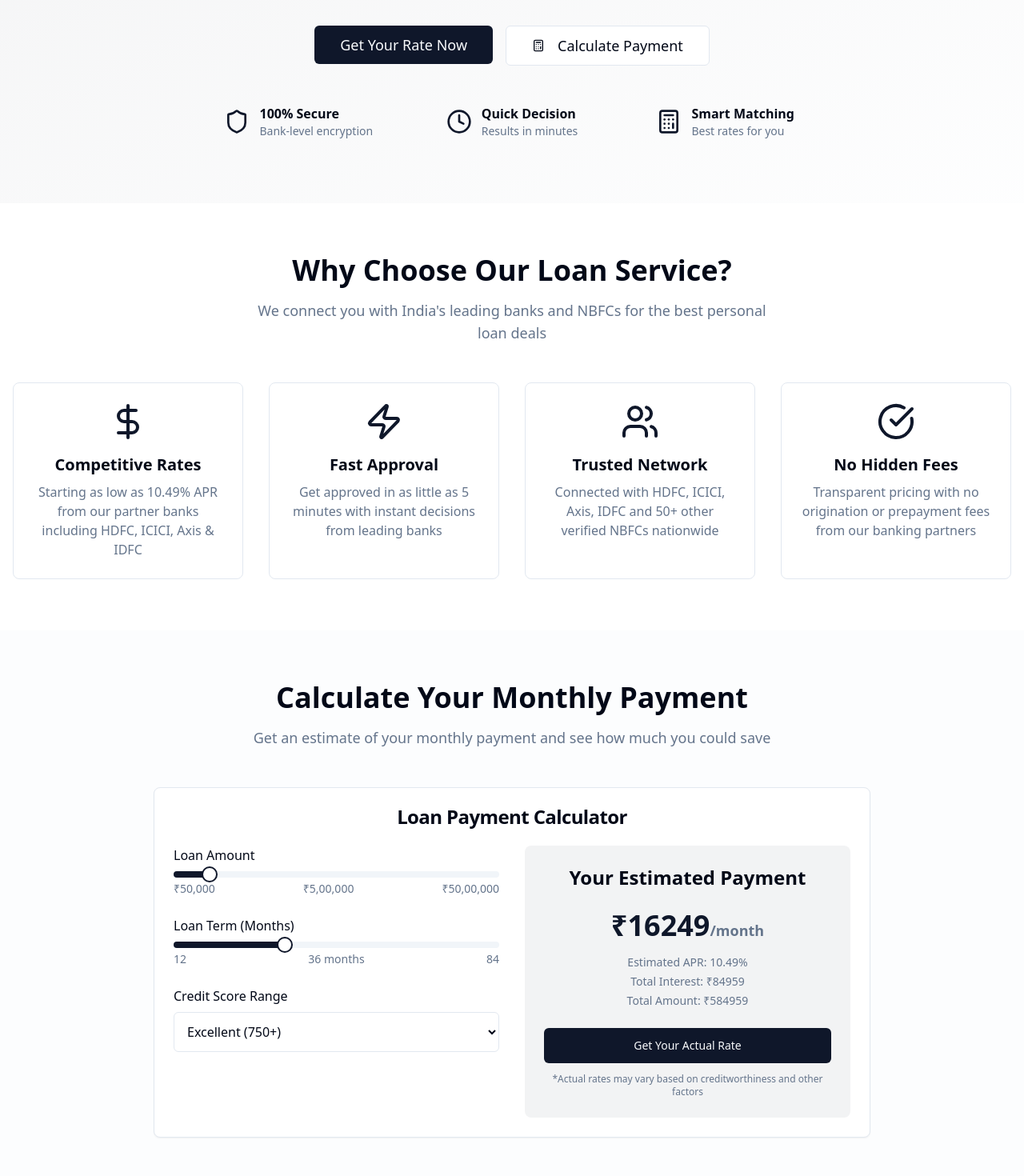
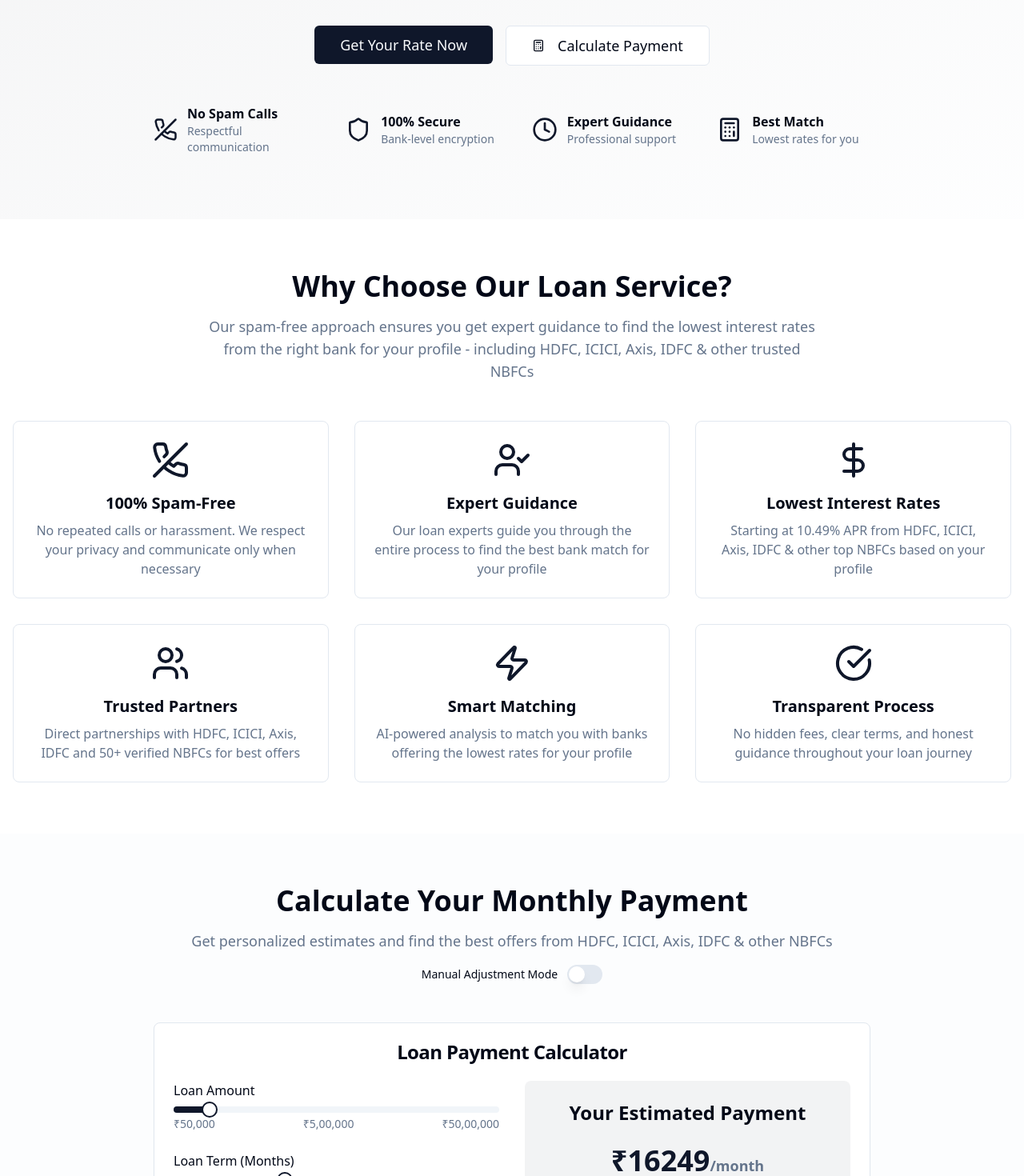
Before and after one commit to asatishpaul/simple-hi-universe-maker, a React (Vite) app: page / in a window 1280 px wide. Shown: the part 280-1750 px from the top of the page at 80% size. Built offline with nearby package versions, Linux system fonts and the light colour scheme.

Commit message:
feat: Enhance website with spam-free guarantee and calculator modifications
- Highlight spam-free process throughout the application.
- Guide users on loan applications and bank suitability.
- Add manual modification options for loan amount, term, and interest rates in the loan calculator.

```diff
--- a/src/components/Features.tsx
+++ b/src/components/Features.tsx
@@ -1,27 +1,37 @@
 
-import { CheckCircle, DollarSign, Users, Zap } from "lucide-react";
+import { CheckCircle, DollarSign, Users, Zap, PhoneOff, UserCheck } from "lucide-react";
 
 export const Features = () => {
   const features = [
     {
+      icon: PhoneOff,
+      title: "100% Spam-Free",
+      description: "No repeated calls or harassment. We respect your privacy and communicate only when necessary"
+    },
+    {
+      icon: UserCheck,
+      title: "Expert Guidance",
+      description: "Our loan experts guide you through the entire process to find the best bank match for your profile"
+    },
+    {
       icon: DollarSign,
-      title: "Competitive Rates",
-      description: "Starting as low as 10.49% APR from our partner banks including HDFC, ICICI, Axis & IDFC"
+      title: "Lowest Interest Rates",
+      description: "Starting at 10.49% APR from HDFC, ICICI, Axis, IDFC & other top NBFCs based on your profile"
+    },
+    {
+      icon: Users,
+      title: "Trusted Partners",
+      description: "Direct partnerships with HDFC, ICICI, Axis, IDFC and 50+ verified NBFCs for best offers"
     },
     {
       icon: Zap,
-      title: "Fast Approval",
-      description: "Get approved in as little as 5 minutes with instant decisions from leading banks"
-    },
-    {
-      icon: Users,
-      title: "Trusted Network",
-      description: "Connected with HDFC, ICICI, Axis, IDFC and 50+ other verified NBFCs nationwide"
+      title: "Smart Matching",
+      description: "AI-powered analysis to match you with banks offering the lowest rates for your profile"
     },
     {
       icon: CheckCircle,
-      title: "No Hidden Fees",
-      description: "Transparent pricing with no origination or prepayment fees from our banking partners"
+      title: "Transparent Process",
+      description: "No hidden fees, clear terms, and honest guidance throughout your loan journey"
     }
   ];
 
@@ -32,12 +42,12 @@ export const Features = () => {
           <h2 className="text-3xl md:text-4xl font-bold text-foreground mb-4">
             Why Choose Our Loan Service?
           </h2>
-          <p className="text-lg text-muted-foreground max-w-2xl mx-auto">
-            We connect you with India's leading banks and NBFCs for the best personal loan deals
+          <p className="text-lg text-muted-foreground max-w-3xl mx-auto">
+            Our spam-free approach ensures you get expert guidance to find the lowest interest rates from the right bank for your profile - including HDFC, ICICI, Axis, IDFC & other trusted NBFCs
           </p>
         </div>
 
-        <div className="grid grid-cols-1 md:grid-cols-2 lg:grid-cols-4 gap-8">
+        <div className="grid grid-cols-1 md:grid-cols-2 lg:grid-cols-3 gap-8">
           {features.map((feature, index) => (
             <div key={index} className="text-center p-6 rounded-lg border bg-card hover:shadow-lg transition-shadow">
               <feature.icon className="h-12 w-12 text-primary mx-auto mb-4" />
--- a/src/components/Hero.tsx
+++ b/src/components/Hero.tsx
@@ -1,6 +1,6 @@
 
 import { Button } from "@/components/ui/button";
-import { Calculator, Shield, Clock } from "lucide-react";
+import { Calculator, Shield, Clock, PhoneOff } from "lucide-react";
 
 export const Hero = () => {
   const scrollToForm = () => {
@@ -13,12 +13,12 @@ export const Hero = () => {
         <div className="max-w-4xl mx-auto text-center">
           <h1 className="text-4xl md:text-6xl font-bold text-foreground mb-6">
             Get Your Personal Loan
-            <span className="text-primary block">In Minutes, Not Days</span>
+            <span className="text-primary block">100% Spam-Free Process</span>
           </h1>
 
           <p className="text-xl text-muted-foreground mb-8 max-w-2xl mx-auto">
-            Compare rates from top lenders. Quick approval process.
-            Funds as fast as the next business day. No hidden fees.
+            We guide you through the entire loan process without spam calls.
+            Find the best rates from HDFC, ICICI, Axis, IDFC & other trusted NBFCs.
           </p>
 
           <div className="flex flex-col sm:flex-row gap-4 justify-center mb-12">
@@ -40,7 +40,15 @@ export const Hero = () => {
             </Button>
           </div>
 
-          <div className="grid grid-cols-1 md:grid-cols-3 gap-8 max-w-3xl mx-auto">
+          <div className="grid grid-cols-1 md:grid-cols-4 gap-6 max-w-4xl mx-auto">
+            <div className="flex items-center justify-center gap-3">
+              <PhoneOff className="h-8 w-8 text-primary" />
+              <div className="text-left">
+                <div className="font-semibold">No Spam Calls</div>
+                <div className="text-sm text-muted-foreground">Respectful communication</div>
+              </div>
+            </div>
+
             <div className="flex items-center justify-center gap-3">
               <Shield className="h-8 w-8 text-primary" />
               <div className="text-left">
@@ -52,16 +60,16 @@ export const Hero = () => {
             <div className="flex items-center justify-center gap-3">
               <Clock className="h-8 w-8 text-primary" />
               <div className="text-left">
-                <div className="font-semibold">Quick Decision</div>
-                <div className="text-sm text-muted-foreground">Results in minutes</div>
+                <div className="font-semibold">Expert Guidance</div>
+                <div className="text-sm text-muted-foreground">Professional support</div>
               </div>
             </div>
 
             <div className="flex items-center justify-center gap-3">
               <Calculator className="h-8 w-8 text-primary" />
               <div className="text-left">
-                <div className="font-semibold">Smart Matching</div>
-                <div className="text-sm text-muted-foreground">Best rates for you</div>
+                <div className="font-semibold">Best Match</div>
+                <div className="text-sm text-muted-foreground">Lowest rates for you</div>
               </div>
             </div>
           </div>
--- a/src/components/LoanCalculator.tsx
+++ b/src/components/LoanCalculator.tsx
@@ -5,13 +5,19 @@ import { Input } from "@/components/ui/input";
 import { Label } from "@/components/ui/label";
 import { Slider } from "@/components/ui/slider";
 import { Button } from "@/components/ui/button";
+import { Switch } from "@/components/ui/switch";
 
 export const LoanCalculator = () => {
   const [loanAmount, setLoanAmount] = useState([500000]);
   const [term, setTerm] = useState([36]);
   const [creditScore, setCreditScore] = useState("excellent");
+  const [manualMode, setManualMode] = useState(false);
+  const [customRate, setCustomRate] = useState("");
 
   const getEstimatedRate = () => {
+    if (manualMode && customRate) {
+      return parseFloat(customRate) || 10.49;
+    }
     const rates = {
       excellent: 10.49,
       good: 12.99,
@@ -45,8 +51,18 @@ export const LoanCalculator = () => {
               Calculate Your Monthly Payment
             </h2>
             <p className="text-lg text-muted-foreground">
-              Get an estimate of your monthly payment and see how much you could save
+              Get personalized estimates and find the best offers from HDFC, ICICI, Axis, IDFC & other NBFCs
             </p>
+            <div className="flex items-center justify-center gap-3 mt-4">
+              <Label htmlFor="manual-mode" className="text-sm font-medium">
+                Manual Adjustment Mode
+              </Label>
+              <Switch
+                id="manual-mode"
+                checked={manualMode}
+                onCheckedChange={setManualMode}
+              />
+            </div>
           </div>
 
           <Card className="w-full">
@@ -59,6 +75,17 @@ export const LoanCalculator = () => {
                   <div>
                     <Label className="text-base font-medium">Loan Amount</Label>
                     <div className="mt-2 mb-4">
+                      {manualMode ? (
+                        <Input
+                          type="number"
+                          placeholder="Enter loan amount"
+                          value={loanAmount[0]}
+                          onChange={(e) => setLoanAmount([parseInt(e.target.value) || 50000])}
+                          min={50000}
+                          max={5000000}
+                          className="text-center font-medium"
+                        />
+                      ) : (
                         <Slider
                           value={loanAmount}
                           onValueChange={setLoanAmount}
@@ -67,6 +94,7 @@ export const LoanCalculator = () => {
                           step={50000}
                           className="w-full"
                         />
+                      )}
                       <div className="flex justify-between text-sm text-muted-foreground mt-1">
                         <span>₹50,000</span>
                         <span className="font-medium">₹{loanAmount[0].toLocaleString('en-IN')}</span>
@@ -78,6 +106,17 @@ export const LoanCalculator = () => {
                   <div>
                     <Label className="text-base font-medium">Loan Term (Months)</Label>
                     <div className="mt-2 mb-4">
+                      {manualMode ? (
+                        <Input
+                          type="number"
+                          placeholder="Enter term in months"
+                          value={term[0]}
+                          onChange={(e) => setTerm([parseInt(e.target.value) || 12])}
+                          min={12}
+                          max={84}
+                          className="text-center font-medium"
+                        />
+                      ) : (
                         <Slider
                           value={term}
                           onValueChange={setTerm}
@@ -86,6 +125,7 @@ export const LoanCalculator = () => {
                           step={12}
                           className="w-full"
                         />
+                      )}
                       <div className="flex justify-between text-sm text-muted-foreground mt-1">
                         <span>12</span>
                         <span className="font-medium">{term[0]} months</span>
@@ -95,18 +135,33 @@ export const LoanCalculator = () => {
                   </div>
 
                   <div>
-                    <Label htmlFor="credit-score" className="text-base font-medium">Credit Score Range</Label>
+                    <Label htmlFor="credit-score" className="text-base font-medium">
+                      {manualMode ? "Interest Rate (%)" : "Credit Score Range"}
+                    </Label>
+                    {manualMode ? (
+                      <Input
+                        type="number"
+                        placeholder="Enter interest rate"
+                        value={customRate}
+                        onChange={(e) => setCustomRate(e.target.value)}
+                        min={8}
+                        max={30}
+                        step={0.01}
+                        className="mt-2 text-center font-medium"
+                      />
+                    ) : (
                       <select
                         id="credit-score"
                         value={creditScore}
                         onChange={(e) => setCreditScore(e.target.value)}
                         className="w-full mt-2 p-3 border border-input rounded-md bg-background"
                       >
-                      <option value="excellent">Excellent (750+)</option>
-                      <option value="good">Good (700-749)</option>
-                      <option value="fair">Fair (650-699)</option>
-                      <option value="poor">Poor (Below 650)</option>
+                        <option value="excellent">Excellent (750+) - 10.49%</option>
+                        <option value="good">Good (700-749) - 12.99%</option>
+                        <option value="fair">Fair (650-699) - 15.99%</option>
+                        <option value="poor">Poor (Below 650) - 19.99%</option>
                       </select>
+                    )}
                   </div>
                 </div>
 
```
Lines whose indentation alone changed are shown as unchanged.
